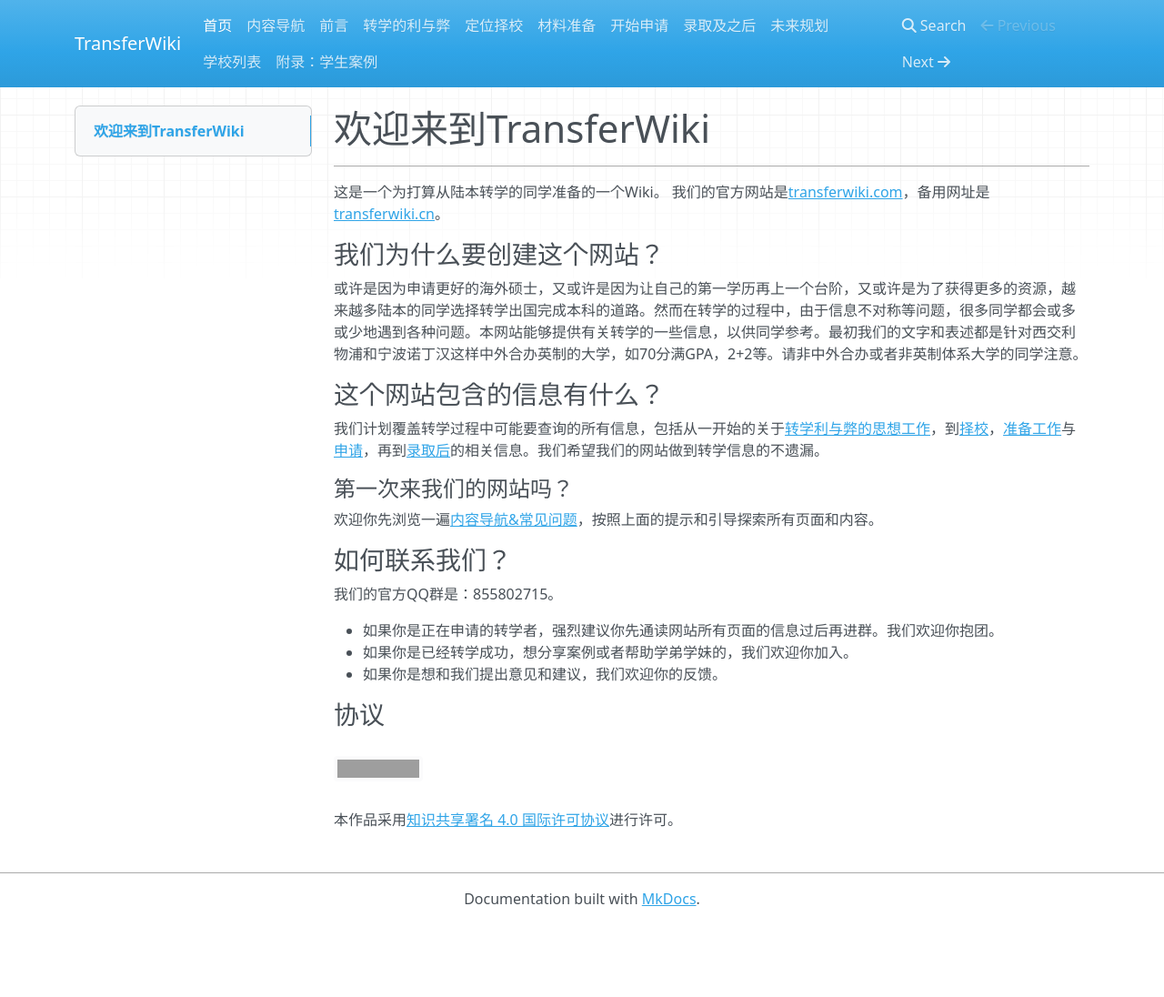
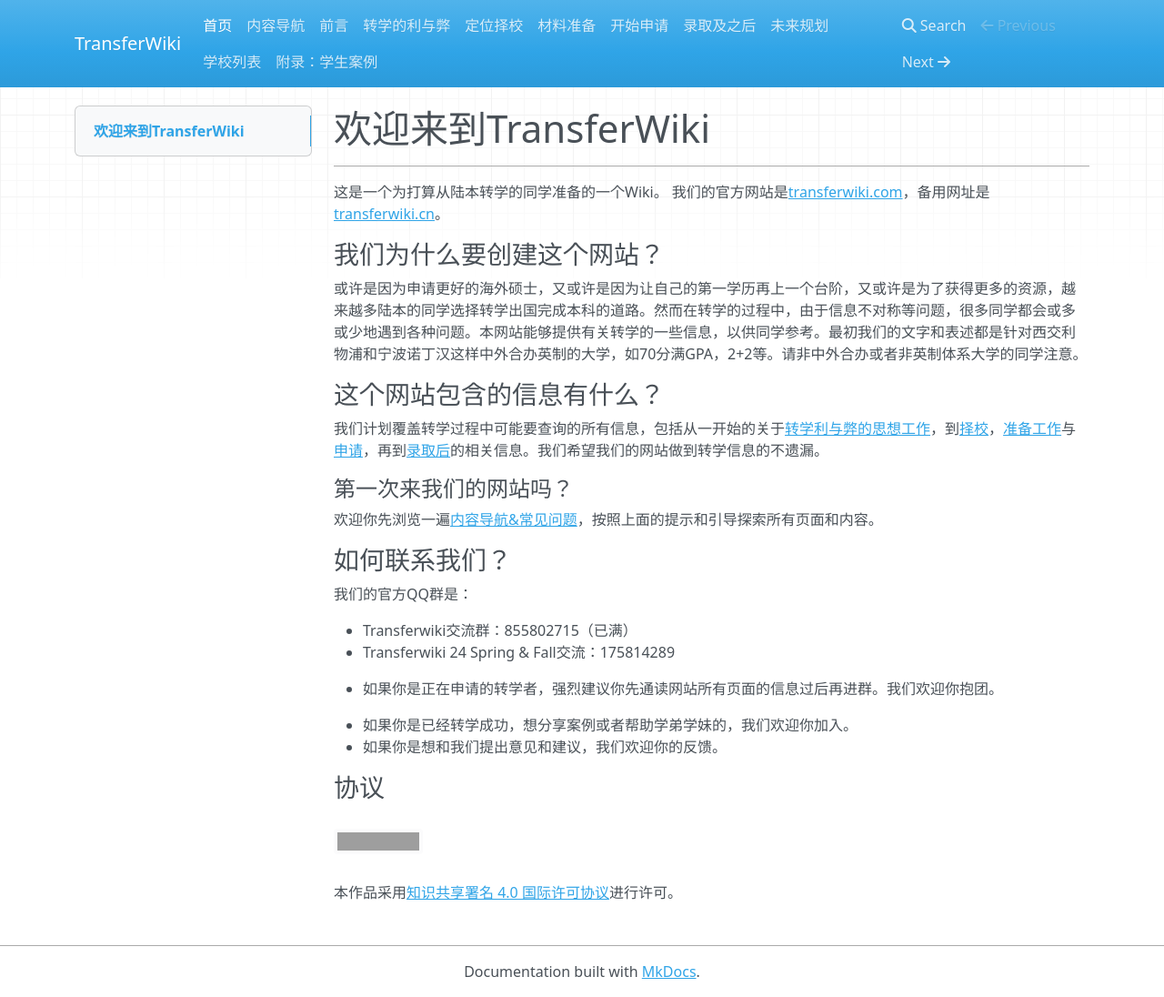
Before and after one commit to SihanXU/TransferWiki, an MkDocs documentation site: the page built from docs/index.md, in a window 1280 px wide and 1096 px high. Shown: the whole window at 91% size. Built offline with MkDocs 1.6.1, drawn with Linux system fonts in a browser that asks for light colours; nearby versions of some CDN libraries; grey boxes are pictures that could not be loaded.

Commit message:
Update index.md

```diff
--- a/docs/index.md
+++ b/docs/index.md
@@ -19,7 +19,10 @@
 
 ### 如何联系我们？
 
-我们的官方QQ群是：855802715。
+我们的官方QQ群是：
+
+- Transferwiki交流群：855802715（已满）
+- Transferwiki 24 Spring & Fall交流：175814289
 
 - 如果你是正在申请的转学者，强烈建议你先通读网站所有页面的信息过后再进群。我们欢迎你抱团。
 - 如果你是已经转学成功，想分享案例或者帮助学弟学妹的，我们欢迎你加入。
```
